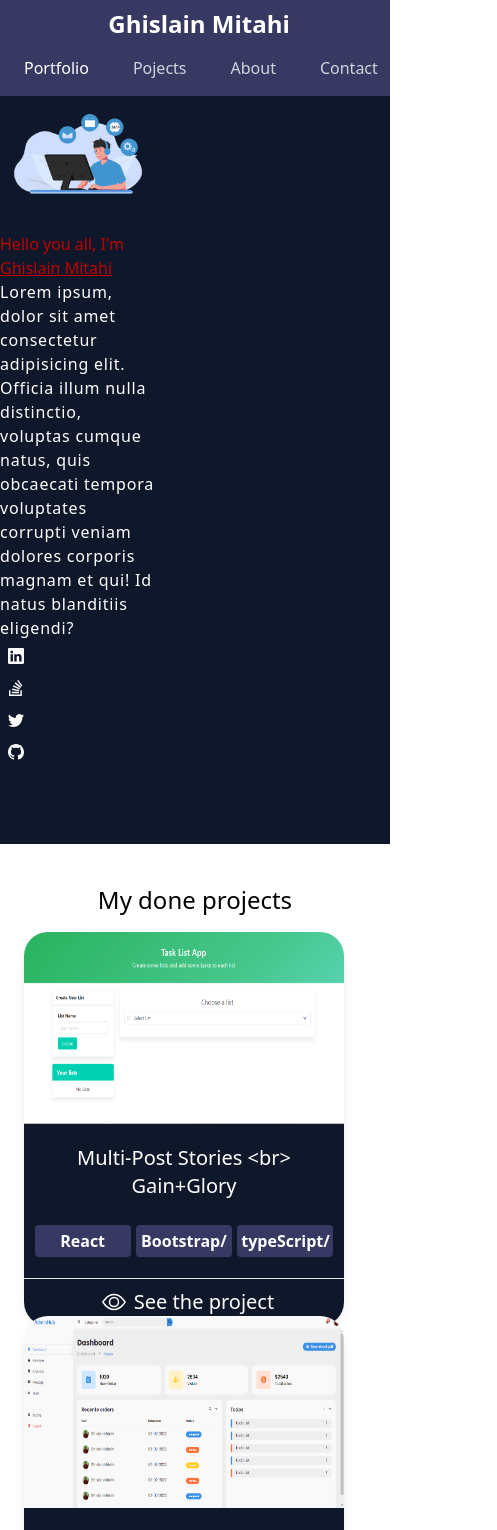
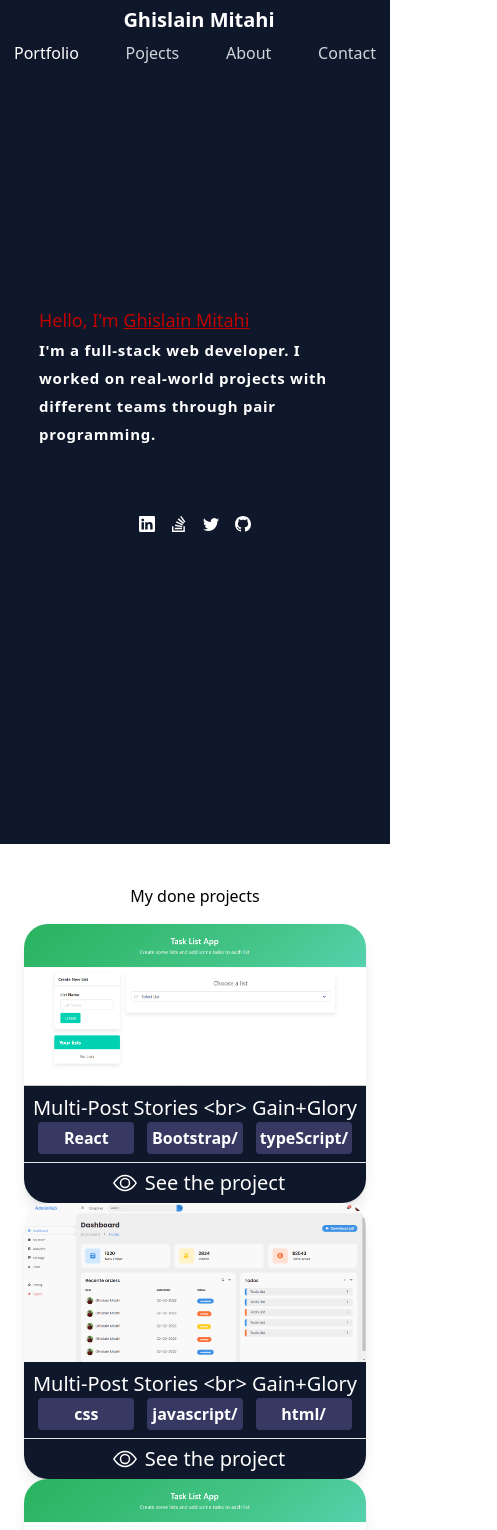
Before and after one commit to GhislainMitahi/myportfolio, a React (Create React App) app: page / in a window 390 px wide. Shown: the top 1530 px of the page, 497 px wide, since content can reach past the window. Built offline with nearby package versions, Linux system fonts and the light colour scheme.

Commit message:
resposive less

```diff
--- a/src/components/Contact.js
+++ b/src/components/Contact.js
@@ -20,11 +20,11 @@ const Contact = () => {
   return (
 <>
 <div className="flex flex-col pt-4">
-<h1 className="text-center text-3xl  text-primary font-bold">Contact</h1>
+<h1 className="text-center md:text-3xl  text-primary md:font-bold contact-titre">Contact</h1>
 <div className="flex items-center place-content-center">
-    <div className="the_container flex items-center place-content-center gap-8 ">
-    <div className="text-2xl font-semibold w-2/5 text-primary mt-6 h-full  text-start">
-        Lorem ipsum dolor sit, amet consectetur adipisicing elit. Asperiores molestias iste inventore dicta reprehenderit cumque natus quod recusandae facilis, dignissimos nulla aperiam aliquam quae unde placeat? Nostrum magni ad adipisci!
+    <div className="the_container md:flex items-center place-content-center gap-8 ">
+    <div className="md:text-3xl md:font-bold md:w-2/5 text-primary mt-6 h-full md:text-start">
+    I'm always interested in building new interesting projects, open to all kinds of discussions, and happy to meet people, feel free to reach out to me or hire me.
 </div>
 <form action="" ref={form} onSubmit={(e)=>handleSubmit(e)} className="w-2/4 mt-6">
         <div className="row100">
@@ -46,7 +46,7 @@ const Contact = () => {
         <div className="row100">
             <div className="col">
                 <div className="inputBox">
-                    <input type="mail" name="lastname" required="required" />
+                    <input type="mail" name="lastname" required="required"/>
                     <span className="email" >Email</span>
                     <span className="line"></span>
                 </div>
@@ -64,7 +64,7 @@ const Contact = () => {
                 <div className="inputBox textarea">
                     <textarea required="required" name="message"></textarea>
                     <span className="text">Type your message here ...</span>
-                    <span className="line"></span>
+                    <span className="line clean"></span>
                 </div>
             </div>
         </div>
--- a/src/components/Nav.js
+++ b/src/components/Nav.js
@@ -4,26 +4,26 @@ const Nav = (props) => {
   return (
 
 
-    <nav className="bg-primary p-2 mt-0 fixed w-full z-10 top-0">
+    <nav className="bg-blue-450 p-1 mt-0 fixed w-full top-0">
         <div className="container mx-auto flex flex-wrap items-center">
-		    <div className="flex w-full md:w-1/2 justify-center md:justify-start text-white font-extrabold">
-				<a className="text-white no-underline hover:text-white hover:no-underline" href="http//">
-					<span className="text-2xl pl-2"><i className="em em-grinning"></i> Ghislain Mitahi</span>
+		    <div className="flex w-full md:w-1/2 justify-center md:justify-start text-white font-extrabold ">
+				<a className="text-white no-underline hover:text-white hover:no-underline" href="#main_page">
+					<span className=" text-2xl pl-2 main_name"><i className="em em-grinning" ></i>Ghislain Mitahi</span>
 				</a>
             </div>
-			<div className="flex w-full pt-2 content-center justify-between md:w-1/2 md:justify-end">
+			<div className="flex w-full pt-2 content-center ms:justify-around justify-between md:w-1/2 md:justify-end menu">
 				<ul className="list-reset flex justify-between flex-1 md:flex-none items-center">
 				  <li className="mr-3">
-					<a className="inline-block py-2 px-4 text-white no-underline" href="http//">Portfolio</a>
+					<a className="inline-block py-2 px-4 text-white no-underline" href="#portofolio">Portfolio</a>
 				  </li>
 				  <li className="mr-3">
-					<a className="inline-block text-gray-300 no-underline hover:text-gray-100 hover:underline py-2 px-4" href="http//">Pojects</a>
+					<a className="inline-block text-gray-300 no-underline hover:text-gray-100 hover:underline py-2 px-4" href="#project">Pojects</a>
 				  </li>
 				  <li className="mr-3">
-					<a className="inline-block text-gray-300 no-underline hover:text-gray-100 hover:underline py-2 px-4" href="http//">About</a>
+					<a className="inline-block text-gray-300 no-underline hover:text-gray-100 hover:underline py-2 px-4" href="#about">About</a>
 				  </li>
 					<li className="mr-3">
-					<a className="inline-block text-gray-300 no-underline hover:text-gray-100 hover:underline py-2 px-4" href="http//">Contact</a>
+					<a className="inline-block text-gray-300 no-underline hover:text-gray-100 hover:underline py-2 px-4" href="#contact">Contact</a>
 				  </li>
 				</ul>
 			</div>
--- a/src/components/Profil.js
+++ b/src/components/Profil.js
@@ -6,16 +6,8 @@ import { GoMarkGithub } from "react-icons/go";
 const Profil = (props) => {
 
   return (
-    <div className="sm:flex sm:items-center h-auto w-screen">
-    <div class="w-2/5 items-center">
-  <img src={props.gif} alt="gif"/>
-
-</div>
-<div className="w-2/5 items-center sm:text-sm md:text-lg">
-<h1 className="text-red sm:text-xl md:text-2xl">Hello you all, I'm <span className="underline ">{props.data.firstName} {props.data.lastName}</span></h1>
-  <p className="tracking-wider md:text-justify">Lorem ipsum, dolor sit amet consectetur adipisicing elit. Officia illum nulla distinctio, voluptas cumque natus, quis obcaecati tempora voluptates corrupti veniam dolores corporis magnam et qui! Id natus blanditiis eligendi?</p>
-</div>
-<div class="flex w-1/6 md:items-end flex-col">
+    <div className="flex items-center h-screen w-screen profil" id="main_page">
+   <div class="md:ml-4 md:w-1/6 md:items-start md:flex-col icons">
 
 <a href="https://www.linkedin.com/in/ghislain-mitahi/" className="p-2">
    <BsLinkedin/>
@@ -30,6 +22,15 @@ const Profil = (props) => {
     <GoMarkGithub/>
 </a>
 </div>
+<div className="w-2/5 items-center text-lg intro">
+<h1 className="text-red text-2xl titre ">Hello, I'm <span className="underline ">{props.data.firstName} {props.data.lastName}</span></h1>
+  <p className="tracking-wider md:text-justify texts">I'm a full-stack web developer.
+I worked on real-world projects with different teams through pair programming.</p>
+</div>
+ <div class="w-2/5 items-center photo">
+  <img src={props.gif} alt="gif"/>
+</div>
+
   </div>
   )
 }
--- a/src/components/Project.js
+++ b/src/components/Project.js
@@ -6,19 +6,19 @@ import { BsEye } from "react-icons/bs";
 const Project = (props) => {
   return (
 
-<div className="md: h-96 w-80 rounded-md shadow-lg">
-        <div className="h-2/4"><img src={props.image} alt="#" className="rounded-t-md h-full w-full"/></div>
-        <div className="h-2/5 bg-blue-450 flex flex-col justify-around text-white p-2">
+<div className="md:h-96 md:w-80 rounded-md shadow-lg">
+        <div className="md:h-2/4"><img src={props.image} alt="#" className="rounded-t-md h-full w-full"/></div>
+        <div className="md:h-2/5 bg-blue-450 flex flex-col justify-around text-white p-2">
         <h1 className="text-center text-xl">
         {props.titre}
         </h1>
-        <p className="flex justify-around">
-          <a href="http//" className="bg-primary p-1 w-24 text-center rounded font-bold">{props.tech[0]}</a>
-          <a href="http//" className="bg-primary p-1 w-24 text-center rounded font-bold">{props.tech[1]}/</a>
-          <a href="http//" className="bg-primary p-1 w-24 text-center rounded font-bold">{props.tech[2]}/</a>
-        </p>
+        <div className="flex tech justify-around">
+          <p className="bg-primary p-1 w-24 text-center rounded font-bold">{props.tech[0]}</p>
+          <p className="bg-primary p-1 w-24 text-center rounded font-bold">{props.tech[1]}/</p>
+          <p className="bg-primary p-1 w-24 text-center rounded font-bold">{props.tech[2]}/</p>
         </div>
-        <div className="h-12 bg-blue-450 rounded-b-md flex items-center place-content-center text-white text-xl border-t border-gray-200 hover:bg-primary hover:text-white transition duration-200 ease-out hover:ease-in" onClick={()=>props.handleClick(props.id)}>
+        </div>
+        <div className="md:h-12 bg-blue-450 rounded-b-md flex items-center place-content-center text-white text-xl border-t border-gray-200 hover:bg-primary hover:text-white transition duration-200 ease-out hover:ease-in" onClick={()=>props.handleClick(props.id)}>
         <p className="p-2 text-2xl"><BsEye/></p>
         <p>See the project</p>
         </div>
--- a/src/components/Projects.js
+++ b/src/components/Projects.js
@@ -8,6 +8,10 @@ const Projects = () => {
 // states and declaratiio
 
 const [popup,setPopup] = useState([])
+
+
+
+
 const [show, setShow] =  useState(false)
 
 
@@ -86,9 +90,9 @@ if(show){
     {show &&(
       <Popop handleshow={handleShow} popup={popup}/>
   )}
-  <div className="p-6 h-auto w-screen">
-            <h1 class="text-center text-2xl p-4"> My done projects </h1>
-      <div className="md:flex sm:justify-center gap-x-8 sm:mb-4">
+  <div className="p-6 md:h-auto md:w-auto border-black">
+            <h1 class="text-center md:text-2xl p-4"> My done projects </h1>
+      <div className=" md:flex justify-center gap-x-8 h-auto">
       {projects.map((work)=>(
         <Project id={work.id}
           image={work.imageSrc}
--- a/src/index.css
+++ b/src/index.css
@@ -120,11 +120,84 @@ input[type="submit"] {
     border-radius: 2px;
 }
 
+.the_container .row100 .col .textarea textarea {
+    border: 2px solid #633739;
+    color: #633739
+}
 
-/* @media only screen and (min-width: 700px) {
-    #profil {
+.the_container .row100 .inputBox .clean {
+    display: none;
+}
+
+@media only screen and (max-width: 540px) {
+    .profil {
+        display: flex;
+        flex-direction: column-reverse;
+        align-items: center;
+        justify-content: center;
+        height: 50%;
+        gap: 60px 0px;
+    }
+    .icons {
+        display: flex;
+        align-items: center;
+        justify-content: center;
+        width: 80%;
+    }
+    .texts {
+        font-size: 15px;
+        font-weight: bold;
+    }
+    .titre {
+        font-size: 18px;
+    }
+    .photo {
+        display: none
+    }
+    .intro {
+        width: 80%;
+    }
+    .main_name {
+        font-size: 20px
+    }
+    .menu {
+        padding: 0px 5px 0px 5px;
+    }
+    .menu li {
+        margin-right: 0;
+    }
+    .menu li a {
+        padding: 5px
+    }
+    .about {
+        height: auto;
+    }
+    .about .titre-about {
+        font-size: 30px;
+    }
+    .about .content-about {
         display: flex;
         flex-direction: column;
-        background-color: wihite;
     }
-} */
+    .about .content-about .text-about {
+        font-size: 15px;
+        height: 100%;
+        display: flex;
+        flex-direction: column;
+        justify-content: center;
+        align-items: center;
+    }
+    .about .content-about .image {
+        display: none;
+    }
+    .contact-titre {
+        font-size: 1.5em;
+    }
+    .the_container .row100 .col .textarea textarea {
+        border: 2px solid #633739;
+        color: #633739
+    }
+    .the_container .row100 .inputBox .clean {
+        display: none;
+    }
+}
```
Also changed, not shown: src/components/About.js (+10 -10 lines).
